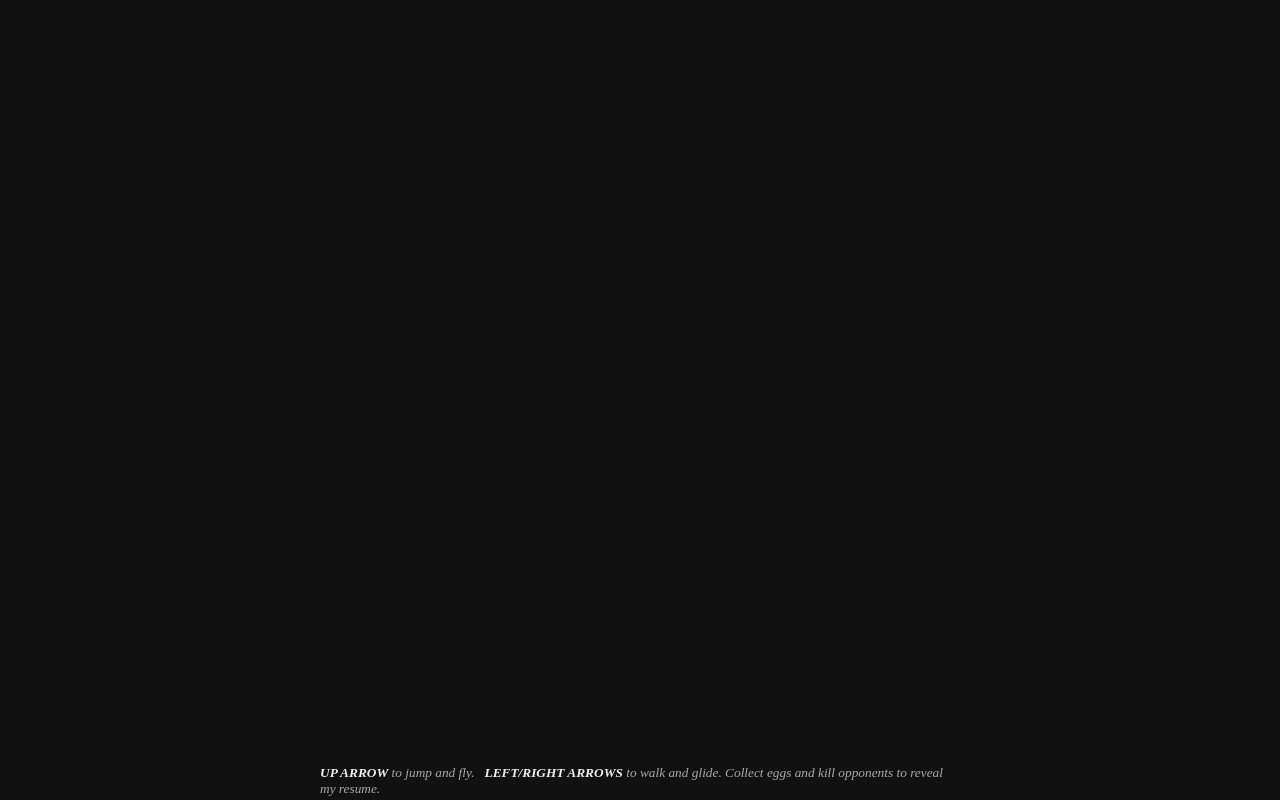
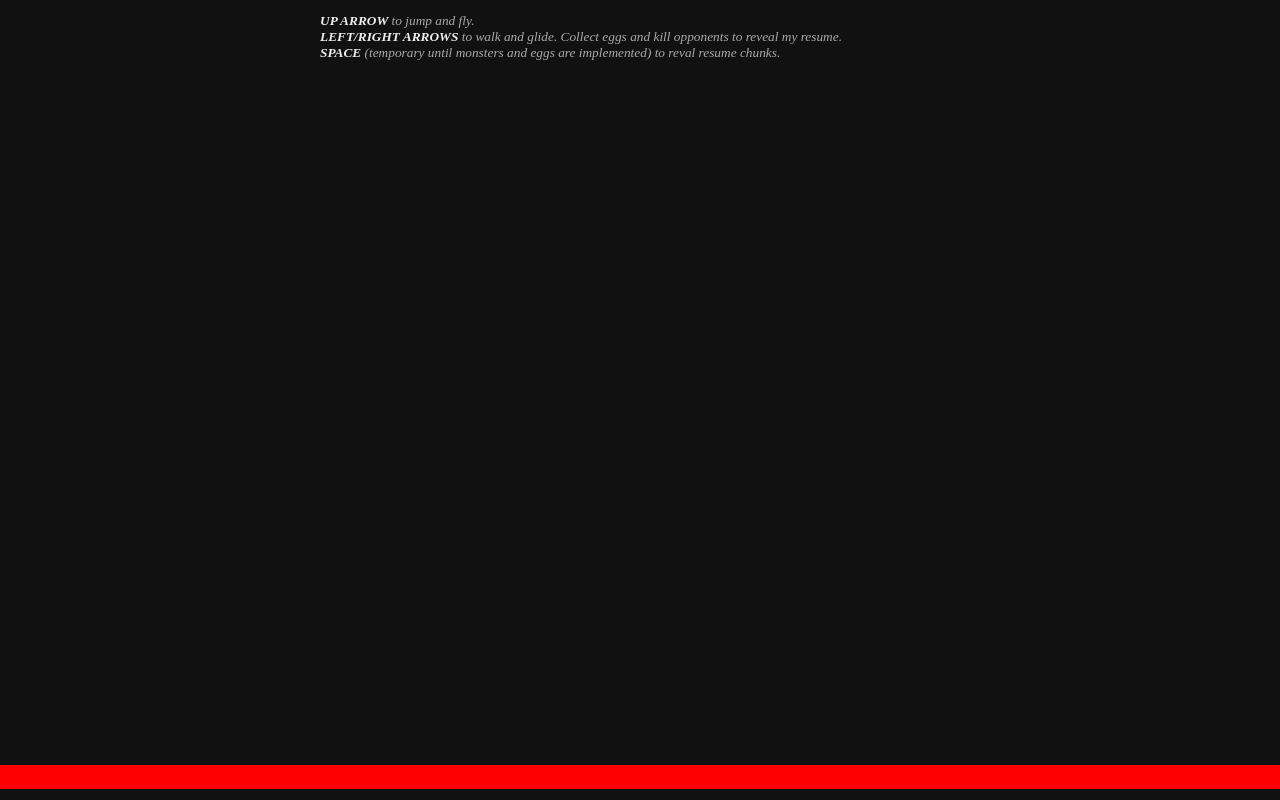
Before and after one commit to ConstableBrew/resume-joust-attack, a website: page index.html in a window 1280 px wide. Drawn offline with Linux system fonts and the light colour scheme.

Commit message:
adjusted instructions position and copy

```diff
--- a/index.html
+++ b/index.html
@@ -13,11 +13,14 @@
 
 <body>
 	<div id="arena">
-		<div class="sky"></div>
-		<div class="instructions">
-			<i><b>UP ARROW</b> to jump and fly.&nbsp;&nbsp; <b>LEFT/RIGHT ARROWS</b> to walk and glide. Collect eggs and kill opponents to reveal my resume.</i>
-			<br>
-			<i><b>SPACE</b> (temporary until monsters and eggs are implemented) to reval resume chunks.
+		<div class="sky">
+			<div class="instructions">
+				<i><b>UP ARROW</b> to jump and fly.</i>
+				<br>
+				<i><b>LEFT/RIGHT ARROWS</b> to walk and glide. Collect eggs and kill opponents to reveal my resume.</i>
+				<br>
+				<i><b>SPACE</b> (temporary until monsters and eggs are implemented) to reval resume chunks.</i>
+			</div>
 		</div>
 		<div class="ground"></div>
 	</div>
```
